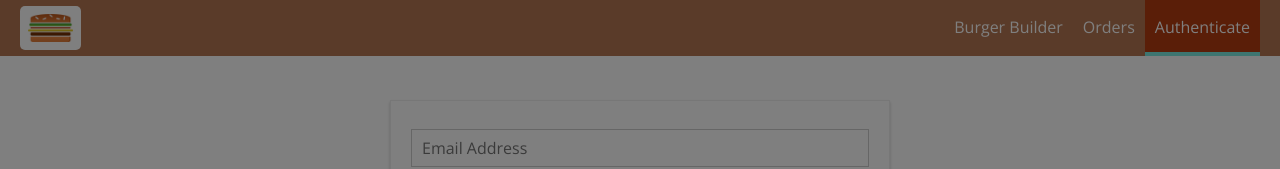
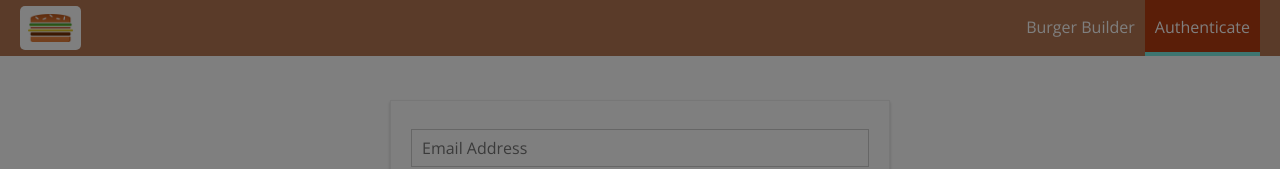
Before and after one commit to angieto/burger-builder, a React app: page /auth in a window 1280 px wide. Shown: the top 169 px of the page. Built offline with nearby package versions, Linux system fonts and the light colour scheme.

Commit message:
forwarded unauthenticated user to signup page

```diff
--- a/src/components/Burger/BuildControls/BuildControls.js
+++ b/src/components/Burger/BuildControls/BuildControls.js
@@ -21,9 +21,11 @@ const buildControls = (props) => (
                 disabled={props.disabled[ctrl.type]}
             />
         ))}
-        <button className={classes.OrderButton}
+        <button
+                className={classes.OrderButton}
                 disabled={!props.purchasable}
-                onClick={props.ordered}> ORDER </button>
+                onClick={props.ordered}> {props.isAuth ? 'ORDER' : 'Please sign up to order'}
+        </button>
     </div>
 );
 
--- a/src/components/Navigation/NavigationItems/NavigationItems.js
+++ b/src/components/Navigation/NavigationItems/NavigationItems.js
@@ -5,7 +5,7 @@ import NavigationItem from './NavigationItem/NavigationItem';
 const navigationItems = (props) => (
     <ul className={classes.NavigationItems}>
         <NavigationItem link='/' exact>Burger Builder</NavigationItem>
-        <NavigationItem link='/orders'>Orders</NavigationItem>
+        { props.isAuthenticated ? <NavigationItem link='/orders'>Orders</NavigationItem> : null }
         { props.isAuthenticated ?
             <NavigationItem link='/logout'>Logout</NavigationItem> :
             <NavigationItem link='/auth'>Authenticate</NavigationItem>
--- a/src/containers/Auth/Auth.js
+++ b/src/containers/Auth/Auth.js
@@ -5,6 +5,7 @@ import Spinner from '../../components/UI/Spinner/Spinner';
 import classes from './Auth.module.css';
 import { connect } from 'react-redux';
 import * as actions from '../../store/actions/index';
+import { Redirect } from 'react-router-dom';
 
 class Auth extends Component {
     state = {
@@ -145,9 +146,15 @@ class Auth extends Component {
             );
         }
 
+        let authRedirect = null;
+        if (this.props.isAuthenticated) {
+            authRedirect = <Redirect to='/' />;
+        }
+
         return (
             <div className={classes.Auth}>
-                {authError}
+                { authRedirect }
+                { authError }
                 <form onSubmit={this.submitHandler}>
                     { form }
                     <Button btnType="Success">Submit</Button>
@@ -163,7 +170,8 @@ class Auth extends Component {
 const mapStateToProps = state => {
     return {
         loading: state.auth.loading,
-        error: state.auth.error
+        error: state.auth.error,
+        isAuthenticated: state.auth.token !== null
     }
 }
 
--- a/src/containers/BurgerBuilder/BurgerBuilder.js
+++ b/src/containers/BurgerBuilder/BurgerBuilder.js
@@ -32,7 +32,11 @@ class BurgerBuilder extends Component {
     }
 
     purchaseHandler = () => {
-        this.setState({ purchasing: true });
+        if (this.props.isAuthenticated) {
+            this.setState({ purchasing: true });
+        } else {
+            this.props.history.push('/auth');
+        }
     }
 
     purchaseCancelHandler = () => {
@@ -62,6 +66,7 @@ class BurgerBuilder extends Component {
                 <>
                     <Burger ingredients={this.props.ings}/>
                     <BuildControls
+                        isAuth={this.props.isAuthenticated}
                         ingredientAdded={this.props.onIngredientAdded}
                         ingredientRemoved={this.props.onIngredientRemoved}
                         disabled={disabledInfo}
@@ -92,7 +97,8 @@ const mapStateToProps = state => {
     return {
         ings: state.burgerBuilder.ingredients,
         price: state.burgerBuilder.totalPrice,
-        error: state.burgerBuilder.error
+        error: state.burgerBuilder.error,
+        isAuthenticated: state.auth.token !== null
     };
 }
 
```
